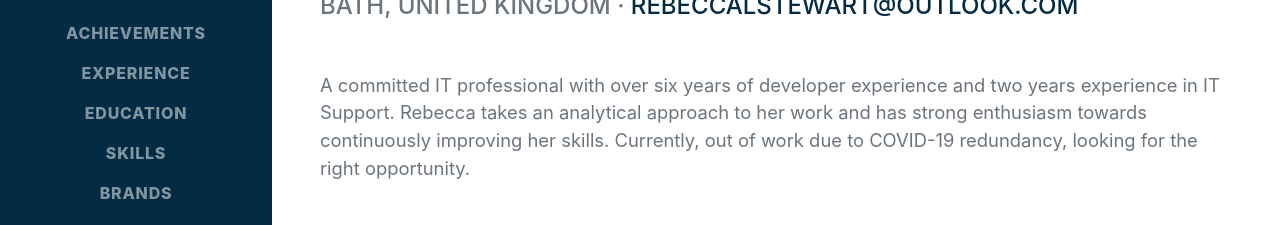
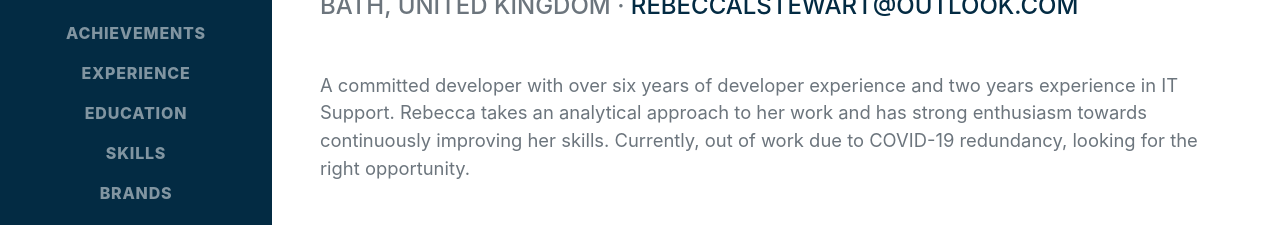
Before and after one commit to rebstewart/portfolio, a plain HTML site: page index.html in a window 1280 px wide. Shown: the part 359-584 px from the top of the page. Drawn offline with nearby package versions, Linux system fonts and the light colour scheme; a web font is replaced by a local one.

Commit message:
updated wording

```diff
--- a/index.html
+++ b/index.html
@@ -57,7 +57,7 @@
                         <a href="mailto:rebeccalstewart@outlook.com">rebeccalstewart@outlook.com</a>
                     </div>
 
-                    <p class="lead mb-5">A committed IT professional with over six years of developer experience and two years experience in IT Support. Rebecca takes an analytical approach to her work and has strong enthusiasm towards continuously improving her skills. Currently, out of work due to COVID-19 redundancy, looking for the right&nbsp;opportunity. </p>
+                    <p class="lead mb-5">A committed developer with over six years of developer experience and two years experience in IT Support. Rebecca takes an analytical approach to her work and has strong enthusiasm towards continuously improving her skills. Currently, out of work due to COVID-19 redundancy, looking for the right&nbsp;opportunity. </p>
                     <div class="social-icons">
                         <a class="social-icon" href="https://www.linkedin.com/in/04rebstew/" target="_blank"><i class="fab fa-linkedin-in"></i></a>
 
```
